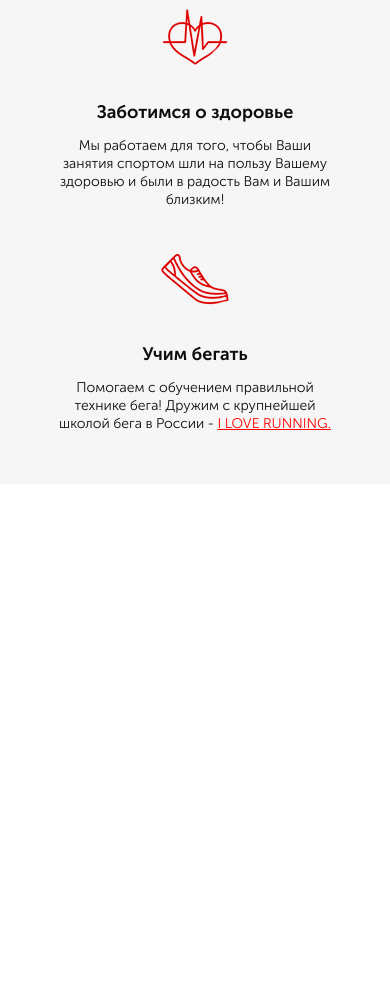
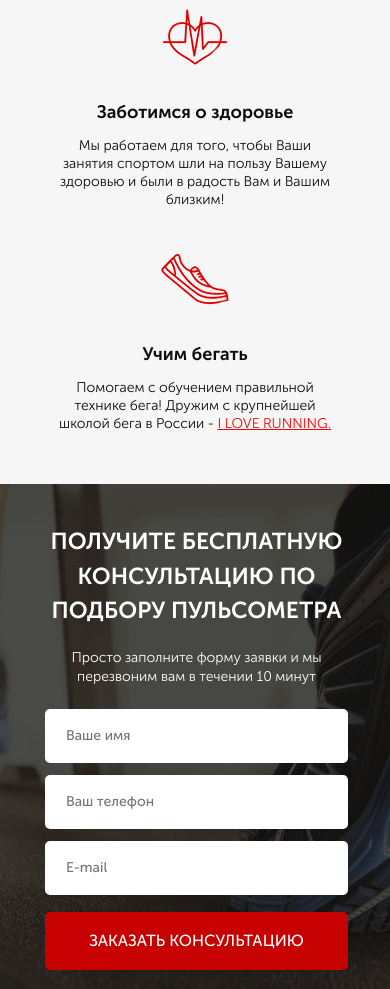
Before and after one commit to AfoninSergey/Pulsometers, a website: page index.html in a window 390 px wide. Shown: the part 1011-2000 px from the top of the page. Before the commit the page ends 1495 px from the top, so only its background shows below. Drawn offline with Linux system fonts and the light colour scheme.

Commit message:
Added and adapted Consultation section

```diff
--- a/index.html
+++ b/index.html
@@ -100,5 +100,39 @@
                 </div>
             </div>
         </section>
+        <section class="consultation">
+            <div class="container">
+                <h2 class="consultation__header">
+                    Получите бесплатную консультацию по подбору пульсометра
+                </h2>
+                <div class="consultation__descr">
+                    Просто заполните форму заявки и мы перезвоним вам в течении
+                    10 минут
+                </div>
+                <form action="#" method="post" class="form form_consultation">
+                    <input
+                        type="text"
+                        name="name"
+                        placeholder="Ваше имя"
+                        required
+                    />
+                    <input
+                        type="tel"
+                        name="phone"
+                        placeholder="Ваш телефон"
+                        required
+                    />
+                    <input
+                        type="email"
+                        name="email"
+                        placeholder="E-mail"
+                        required
+                    />
+                    <button class="button button_form">
+                        Заказать консультацию
+                    </button>
+                </form>
+            </div>
+        </section>
     </body>
 </html>
--- a/sass/base/_variables.sass
+++ b/sass/base/_variables.sass
@@ -1,3 +1,3 @@
 $red: #c70101
-$d_white: #e4e4e4
+$d_white: #d2d2d2
 $dark: #0D0D0D
--- a/sass/blocks/_buttons.sass
+++ b/sass/blocks/_buttons.sass
@@ -19,6 +19,11 @@
         margin-left: auto
         width: 300px
         height: 50px
+        font-size: 16px
+    &_form
+        margin-top: 17px
+        width: 303px
+        height: 58px
         font-size: 16px
     &:hover
         color: #d0d0d0
--- /dev/null
+++ b/sass/blocks/_consultation.sass
@@ -0,0 +1,17 @@
+.consultation
+    min-height: 750px
+    padding: 100px 0 92px
+    color: #fff
+    background: url('../img/bg/Sneaker_bg.jpg') center / cover no-repeat #37332e
+    &__header
+        width: 800px
+        font-size: 36px
+        font-weight: 700
+        line-height: 54px
+        text-transform: uppercase
+    &__descr
+        margin-top: 80px
+        width: 426px
+        font-size: 20px
+        font-weight: 300
+        line-height: 30px
--- /dev/null
+++ b/sass/blocks/_consultation_media.sass
@@ -0,0 +1,44 @@
+@media ( max-width:  1199px)
+    .consultation
+        min-height: 700px
+        padding: 80px 0 88px
+        &__descr
+            margin-top: 60px
+@media ( max-width:  991px)
+    .consultation
+        min-height: 604px
+        padding: 60px 0 68px
+        &__header
+            width: 700px
+            font-size: 31px
+            line-height: 1.5
+        &__descr
+            margin-top: 40px
+            font-size: 18px
+            line-height: 1.4
+
+@media ( max-width:  767px)
+    .consultation
+        min-height: 566px
+        padding: 60px 0 68px
+        &__header
+            width: 530px
+            font-size: 23px
+        &__descr
+            width: 370px
+            margin-top: 30px
+            font-size: 16px
+            line-height: 1.4
+@media ( max-width:  575px)
+    .consultation
+        min-height: 535px
+        padding: 40px 0 48px
+        text-align: center
+        &__header
+            width: 303px
+            font-size: 23px
+        &__descr
+            width: 303px
+            margin-top: 20px
+            font-size: 14px
+            line-height: 1.4
--- /dev/null
+++ b/sass/blocks/_form.sass
@@ -0,0 +1,32 @@
+.form
+    display: flex
+    flex-direction: column
+    input
+        margin-top: 12px
+        padding: 0 21px
+        width: 303px
+        height: 54px
+        border: none
+        border-radius: 5px
+        background-color: #fff
+        color: #4B4B4B
+        font-size: 14px
+        font-weight: 500
+        transition-duration: .2s
+        &:hover
+            background-color: #eeeeee
+    &_consultation
+        margin-top: 36px
+
+@media ( max-width:  1199px)
+    .form
+        &_consultation
+            margin-top: 30px
+@media ( max-width:  991px)
+    .form
+        &_consultation
+            margin-top: 20px
+@media ( max-width:  575px)
+    .form
+        &_consultation
+            margin-top: 10px
--- a/sass/blocks/_promo.sass
+++ b/sass/blocks/_promo.sass
@@ -1,7 +1,7 @@
 .promo
     padding: 21px 0 93px
     min-height: 650px
-    background: url('../../img/bg/Girl_bg.jpg') center / cover no-repeat #6f8237
+    background: url('../img/bg/Girl_bg.jpg') center / cover no-repeat #6f8237
     &__header
         margin-top: 91px
         color: #ffffff
--- a/sass/blocks/_promo_media.sass
+++ b/sass/blocks/_promo_media.sass
@@ -56,7 +56,6 @@
             text-align: center
 @media ( max-width:  575px)
     .promo
-        // padding-bottom: 30px
         min-height: 650px
         &__header
             margin-top: 30px
--- a/sass/style.sass
+++ b/sass/style.sass
@@ -7,12 +7,15 @@
 @import 'base/variables'
 @import 'base/mixins'
 @import 'blocks/buttons'
+@import 'blocks/form'
 @import 'blocks/promo'
 @import 'blocks/promo_media'
 @import 'blocks/header'
 @import 'blocks/header_media'
 @import 'blocks/advantages'
 @import 'blocks/advantages_media'
+@import 'blocks/consultation'
+@import 'blocks/consultation_media'
 
 
 @media ( max-width:  1199px)
```
Also changed, not shown: css/style.min.css.
